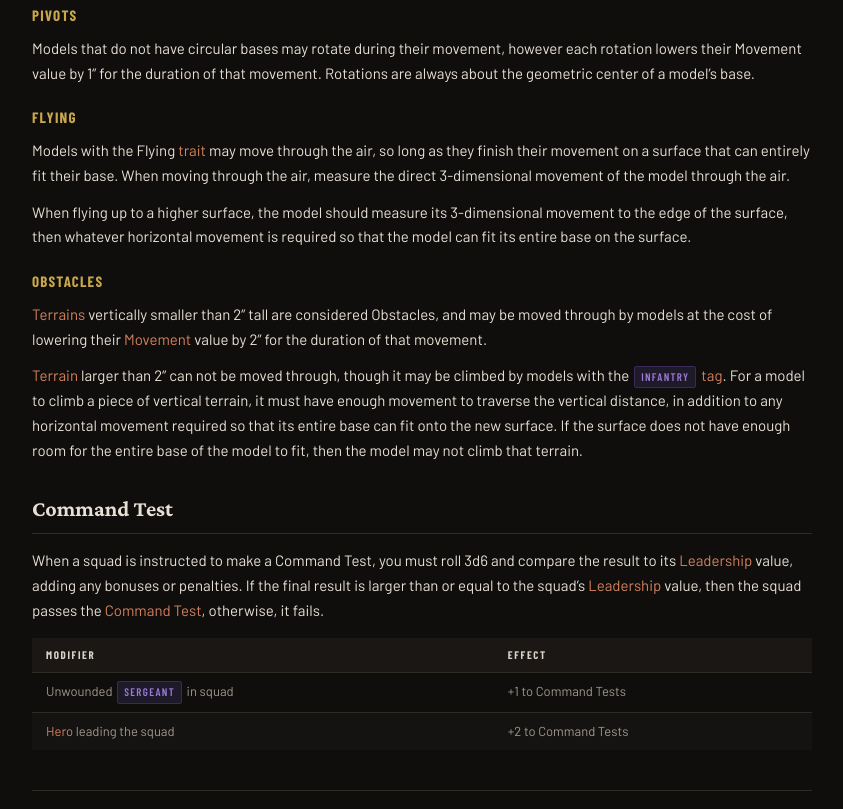
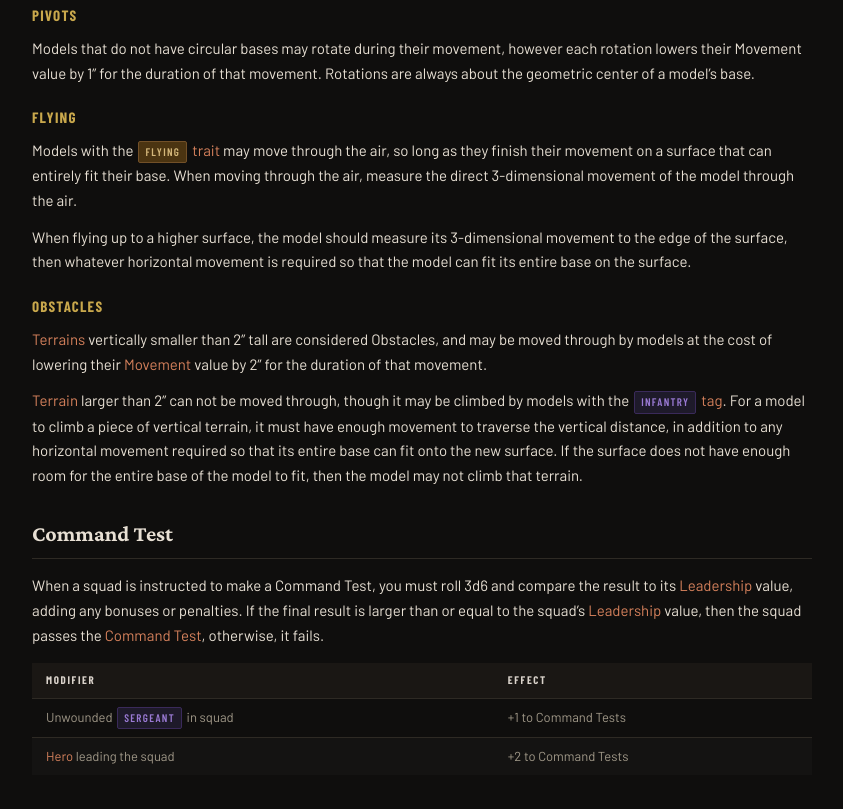
Before and after one commit to AdenJowsey/Bloodbloom, a plain HTML site: page index.html in a window 1280 px wide. Shown: the part 7491-8300 px from the top of the page, without its empty margins (361-1204 px from the left). Drawn offline with nearby package versions, Linux system fonts and the light colour scheme.

Commit message:
And even more changes

```diff
--- a/keywords.js
+++ b/keywords.js
@@ -19,6 +19,10 @@
   Agenda: {
     body: "A secret objective that can be scored for Victory Points.",
     link: "#agendas",
+  },
+  "Battlefield Objective": {
+    body: "A public objective that can be scored for Victory Points; may have requirements.",
+    link: "#battlefield-objectives",
   },
   Action: {
     body: "A task assigned to an activated squad; all models in the squad perform the same action.",
@@ -45,9 +49,16 @@
     body: "Roll 3d6 ≥ Leadership to pass; modified by effects.",
     link: "#command-test",
   },
+  Commander: {
+    body: "Leader of the army; A hero squad nominated during army assembly",
+  },
   Cover: {
     body: "≥50% of a squad has ≥25% obscuration → attackers suffer −1 to hit (ranged).",
     link: "#cover",
+  },
+  "Deployment Zone": {
+    body: "Area extending 6″ from a player’s chosen edge of the battlefield.",
+    link: "#setting-up",
   },
   Endurance: {
     body: "Maximum Wound Markers a model can take before being destroyed.",
@@ -76,7 +87,10 @@
     body: "Reactive attack made with −2 to hit, resolved at the most favourable moment.",
     link: "#opportunity-attacks",
   },
-  Obstacle: { body: "Terrain <2″ tall; can be crossed at −2″ Movement cost." },
+  Obstacle: {
+    body: "Terrain <2″ tall; can be crossed at −2″ Movement cost.",
+    link: "#obstacles",
+  },
   link: "#obstacles",
   "Order Points": {
     body: "Resource spent to issue Orders; gained each round, max 5.",
@@ -164,6 +178,9 @@
     body: "Destroyed squads can be added to your reinforcements, up to a limit.",
     link: "#requisitions",
   },
+  Size: {
+    body: "A models effective bulk, used for transport capacity.",
+  },
 };
 
 // ---------------------------------------------------------------------------
--- a/style.css
+++ b/style.css
@@ -17,7 +17,11 @@
   --keyword-border: #2a4a7a;
   --keyword-text: #d5815c;
   --tag-bg: #1e1a2a;
+  --tag-border: #3a2a5a;
   --tag-text: #9a7ad4;
+  --trait-bg: #4b3411;
+  --trait-border: #725028;
+  --trait-text: #d4b77a;
   --nav-w: 280px;
   --toc-w: 220px;
 }
@@ -382,7 +386,23 @@
   text-transform: uppercase;
   color: var(--tag-text);
   background: var(--tag-bg);
-  border: 1px solid #3a2a5a;
+  border: 1px solid var(--tag-border);
+  border-radius: 2px;
+  padding: 1px 6px;
+  margin: 0 2px;
+}
+
+.trait {
+  display: inline-block;
+  font-family: "Barlow Condensed", sans-serif;
+  font-size: 11px;
+  font-weight: 600;
+  letter-spacing: 0.12em;
+  text-transform: uppercase;
+  color: var(--trait-text);
+  background: var(--trait-bg);
+  border: 1px solid var(--trait-border);
+
   border-radius: 2px;
   padding: 1px 6px;
   margin: 0 2px;
```
